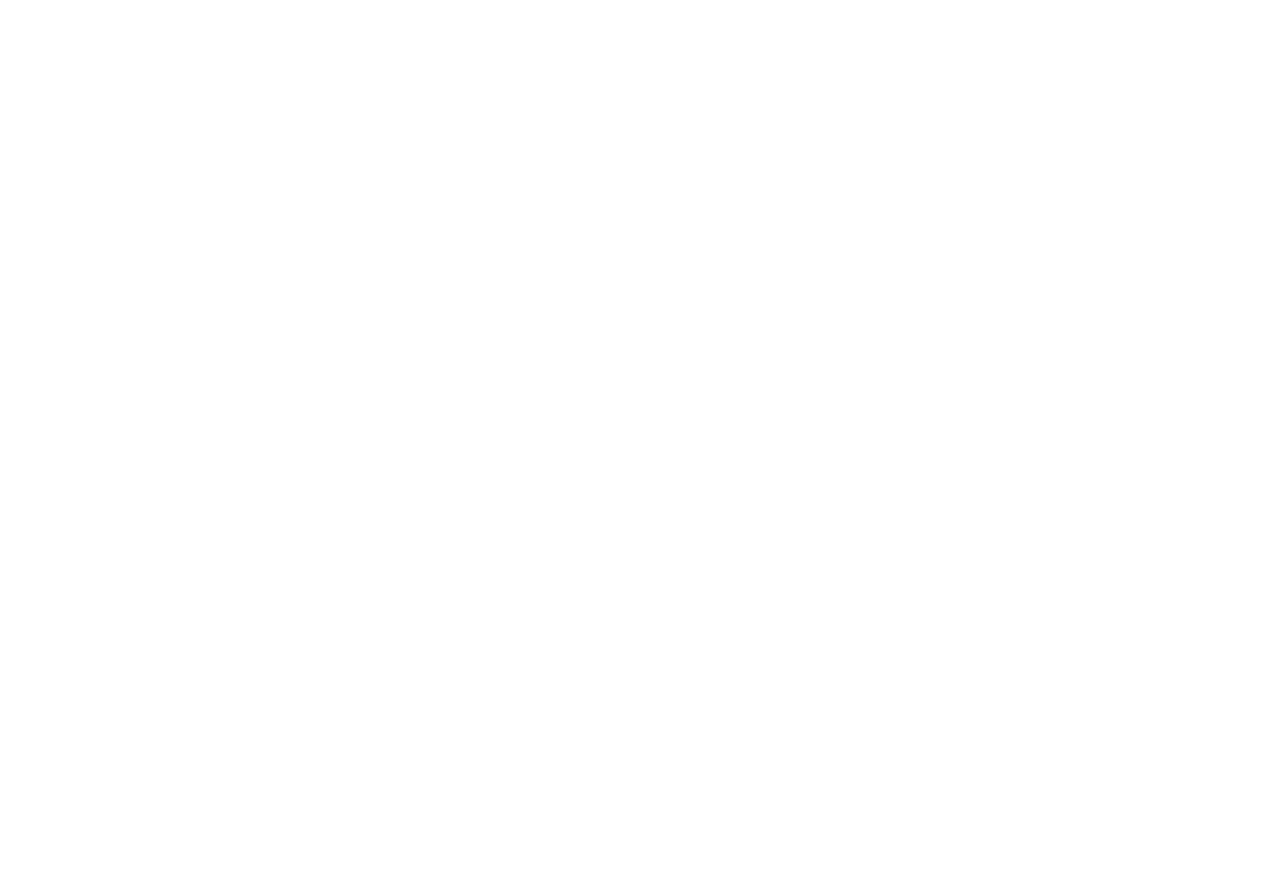
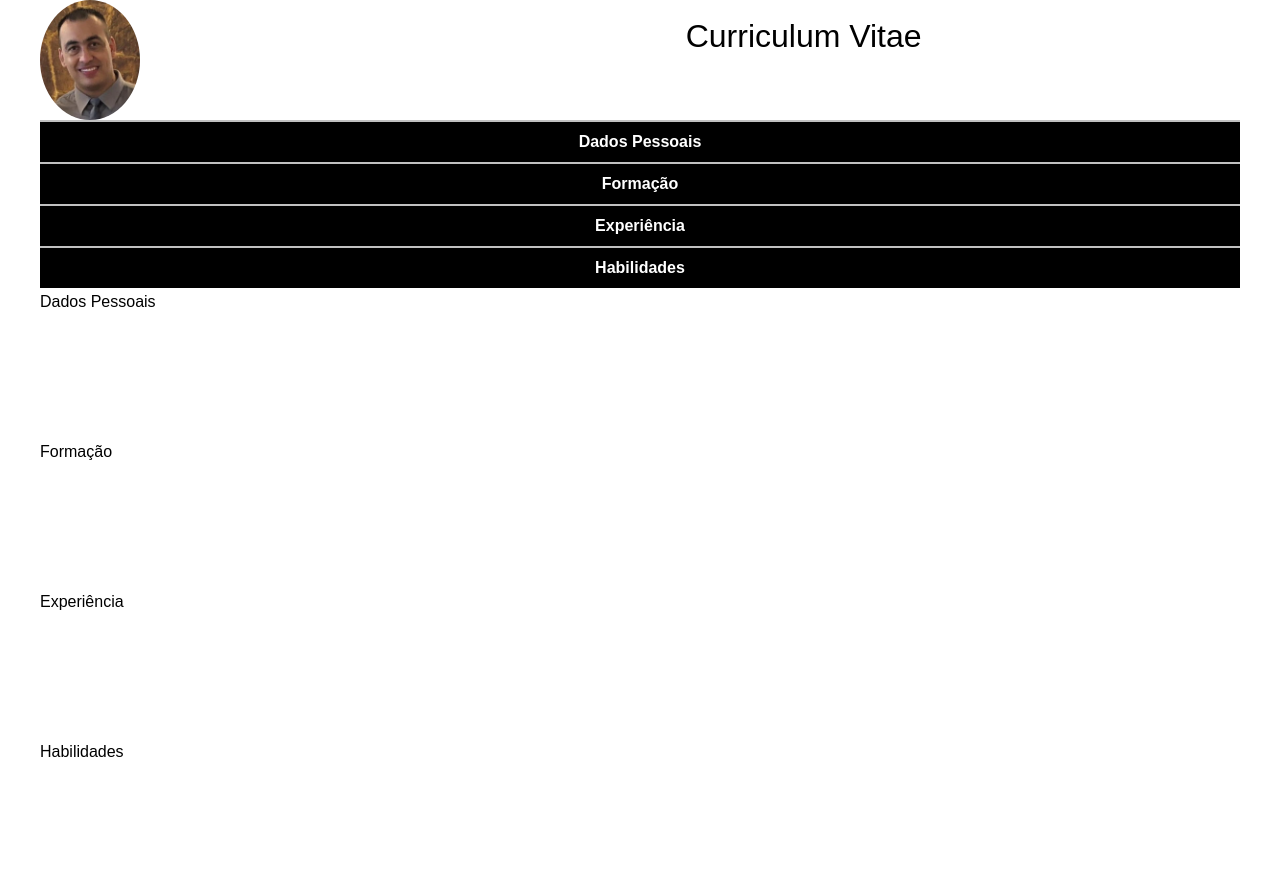
Before and after one commit to marcoswsc/DIO_Desafio_Git, a plain HTML site: page index.html in a window 1280 px wide. Before the commit the page ends 800 px from the top, so only its background shows below. Drawn offline with Linux system fonts and the light colour scheme.

Commit message:
Adicionando reset.css, pasta imagens, e atualizando o style.css e index.html

```diff
--- a/index.html
+++ b/index.html
@@ -5,12 +5,60 @@
     <meta charset="UTF-8">
     <meta http-equiv="X-UA-Compatible" content="IE=edge">
     <meta name="viewport" content="width=device-width, initial-scale=1.0">
+    <link rel="stylesheet" href="styles/reset.css">
     <link rel="stylesheet" href="styles/styles.css">
-    <title>Blog</title>
+    <title>Curriculum Vitae</title>
 </head>
 
 <body>
+    <div class="site">
+        <header>
+            <h1 class="logo"><a href="index.html">Curriculum Vitae</a></h1>
+            <h2 class="header_h2">Curriculum Vitae</h2>
+            <nav>
+                <ul class="menu">
+                    <li class="menu__item"><a href="#dados_pessoais">Dados Pessoais</a></li>
+                    <li class="menu__item"><a href="#formacao">Formação</a></li>
+                    <li class="menu__item"><a href="#experiencias">Experiência</a></li>
+                    <li class="menu__item"><a href="#habilidades">Habilidades</a></li>
 
+                </ul>
+            </nav>
+
+        </header>
+
+        <main>
+            <section>
+                <header>
+                    <h2 id="dados_pessoais">Dados Pessoais</h2>
+
+                </header>
+            </section>
+            <section>
+                <header>
+                    <h2 id="formacao">Formação</h2>
+
+                </header>
+            </section>
+            <section>
+                <header>
+                    <h2 id="experiencias">Experiência</h2>
+
+                </header>
+            </section>
+            <section>
+                <header>
+                    <h2 id="habilidades">Habilidades</h2>
+
+                </header>
+            </section>
+
+        </main>
+
+        <footer>
+
+        </footer>
+    </div>
 </body>
 
 </html>
--- /dev/null
+++ b/styles/reset.css
@@ -0,0 +1,70 @@
+/* http://meyerweb.com/eric/tools/css/reset/
+   v2.0 | 20110126
+   License: none (public domain)
+*/
+
+html, body, div, span, applet, object, iframe,
+h1, h2, h3, h4, h5, h6, p, blockquote, pre,
+a, abbr, acronym, address, big, cite, code,
+del, dfn, em, img, ins, kbd, q, s, samp,
+small, strike, strong, sub, sup, tt, var,
+b, u, i, center,
+dl, dt, dd, ol, ul, li,
+fieldset, form, label, legend,
+table, caption, tbody, tfoot, thead, tr, th, td,
+article, aside, canvas, details, embed,
+figure, figcaption, footer, header, hgroup,
+menu, nav, output, ruby, section, summary,
+time, mark, audio, video {
+  margin: 0;
+  padding: 0;
+  border: 0;
+  font-size: 100%;
+  font: inherit;
+  vertical-align: baseline;
+}
+/* HTML5 display-role reset for older browsers */
+article, aside, details, figcaption, figure,
+footer, header, hgroup, menu, nav, section {
+  display: block;
+}
+body {
+  line-height: 1;
+}
+ol, ul {
+  list-style: none;
+}
+blockquote, q {
+  quotes: none;
+}
+blockquote:before, blockquote:after,
+q:before, q:after {
+  content: '';
+  content: none;
+}
+table {
+  border-collapse: collapse;
+  border-spacing: 0;
+}
+
+.clearfix:after {
+  visibility: hidden;
+  display: block;
+  font-size: 0;
+  content: " ";
+  clear: both;
+  height: 0;
+}
+.clearfix { display: inline-block; }
+/* start commented backslash hack \*/
+* html .clearfix { height: 1%; }
+.clearfix { display: block; }
+/* close commented backslash hack */
+
+/* apply a natural box layout model to all elements, but allowing components to change */
+html {
+  box-sizing: border-box;
+}
+*, *:before, *:after {
+  box-sizing: inherit;
+}
--- a/styles/styles.css
+++ b/styles/styles.css
@@ -0,0 +1,95 @@
+body {
+    font: 100%/1.5 arial, verdana, sans-serif;
+  }
+
+.site {
+    width: 100%;
+    max-width: 1200px;
+    margin: auto;
+    /* background-color: blue; */
+
+}
+
+.logo a {
+    display: block;
+    background-image: url(../imagens/34.png);
+    background-repeat: no-repeat;
+    background-size: cover;
+    height: 120px;
+    width: 100px;
+    border-radius: 50%;
+    text-align: left;
+    font-size:50%;
+    font-weight: bold;
+    text-indent: -5000px;
+
+
+}
+
+.header_h2{
+    /* background-color: blue; */
+    font-size: 2em;
+    text-align: right;
+    line-height: 1;
+    color: black;
+    /* text-decoration: none; */
+    /* margin-left: 0; */
+    height: 50px;
+    width: 32%;
+    position: absolute;
+    top: 20px;
+    left: 40%;
+  }
+
+
+header {
+    /* background-color: black; */
+    min-height: 150px;
+  }
+
+
+    header h1 {
+      font-size: 2em;
+      text-align: center;
+      line-height: 2;
+      color: black;
+      text-decoration: none;
+      margin-left: 0;
+    }
+
+
+
+    header a {
+      color: inherit;
+      text-decoration: inherit;
+      display: inherit;
+
+    }
+
+    .menu__item {
+        border-top: 2px solid silver;
+        line-height: 2.5;
+        text-align: center;
+        background-color: black;
+        text-decoration: none;
+        color: white;
+        font-weight: bold;
+      }
+
+      .menu__item:hover {
+          border-top: 2px solid;
+          line-height: 2.5;
+          text-align: center;
+          background-color: rgb(107, 107, 107);
+          text-decoration: none;
+          color: black;
+        }
+
+      .menu__item:last-child {
+        border-bottom: 2px solid;
+      }
+
+      .menu {
+        display: flex;
+        flex-direction: column;
+      }
```
Also changed, not shown: imagens/34.png (added).
